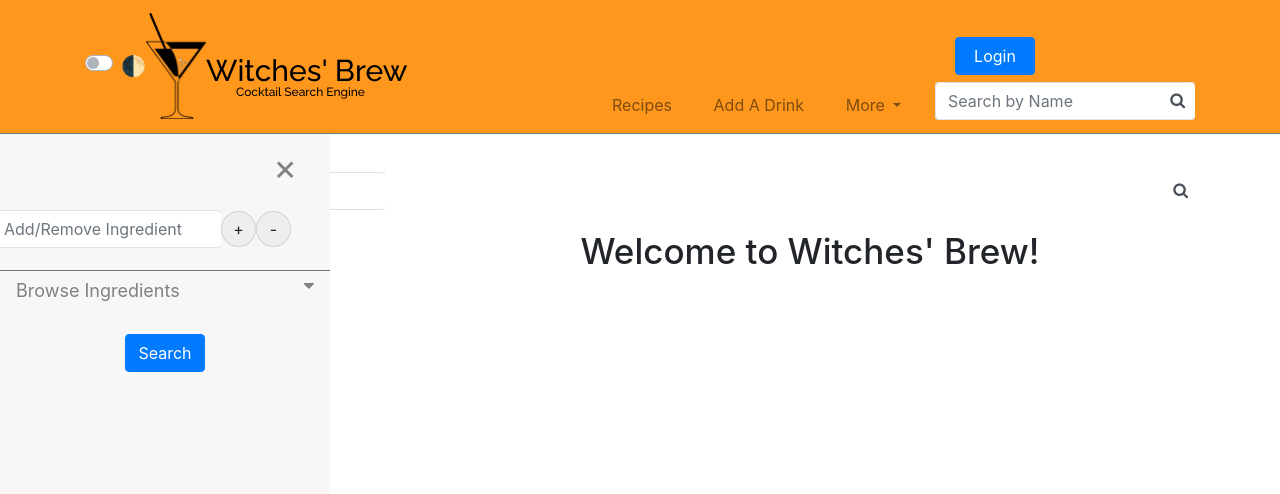
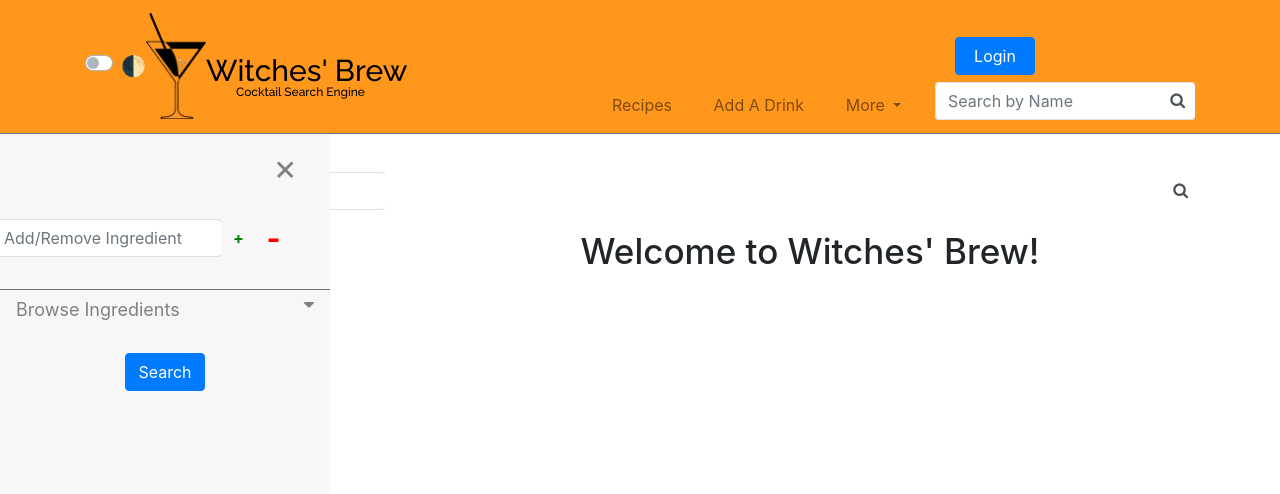
Before and after one commit to CS3398-betazoids-alphamales/CS3398-betazoids-S2020, a website with bundled scripts: page index.html in a window 1280 px wide. Shown: the top 494 px of the page. Built offline with nearby package versions, Linux system fonts and the light colour scheme; no server answers; a script that the page names is missing.

Commit message:
Más Styling Changes

```diff
--- a/dark-mode/dark-mode.css
+++ b/dark-mode/dark-mode.css
@@ -101,3 +101,11 @@
 [data-theme="dark"] .openbtn {
   background-color: #d65a31;
 }
+
+[data-theme="dark"] .btn.btn-default.addchip {
+  color: limegreen;
+}
+
+[data-theme="dark"] .btn.btn-default.removechip {
+  color: deeppink;
+}
--- a/index.html
+++ b/index.html
@@ -111,7 +111,7 @@
         <button type="submit" class="btn btn-default addchip" ng-click="ctrl.add(ctrl.insert)">
               +
             </button>
-            <button type="submit" class="btn btn-default addchip" ng-click="ctrl.negate(ctrl.insert)">
+            <button type="submit" class="btn btn-default removechip" ng-click="ctrl.negate(ctrl.insert)">
               -
             </button>
       </form>
--- a/style/custom.css
+++ b/style/custom.css
@@ -339,13 +339,19 @@ body{
 }
 
 .btn.btn-default.addchip{
-  width: 32px;
-  font-size: 16px;
-  background-color: #eeeeee !important;
-  border-width: .3px;
-  border-color: lightgray;
-  border-radius: 100%;
+  width: 35px;
+  font-size: 30px;
   padding: 5px;
+    font-weight: bolder;
+    color:green
+}
+
+.btn.btn-default.removechip{
+    width: 35px;
+    font-size: 30px;
+    padding: 5px;
+    font-weight: bolder;
+    color:red
 }
 
 .add-btn{
```
